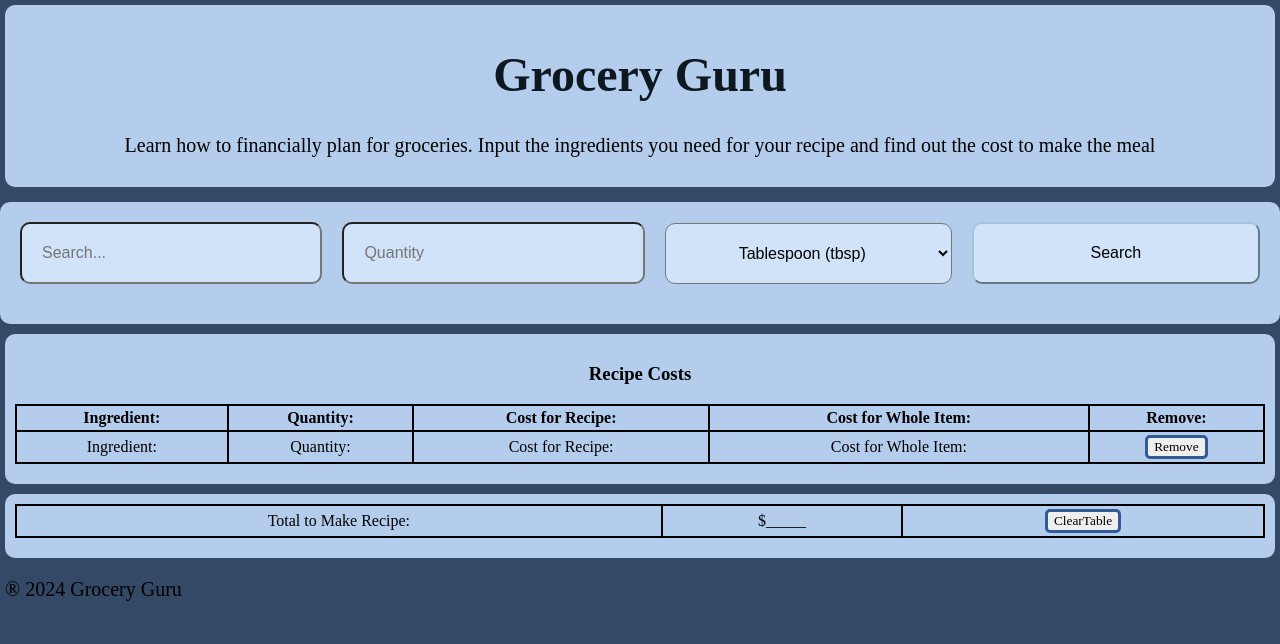
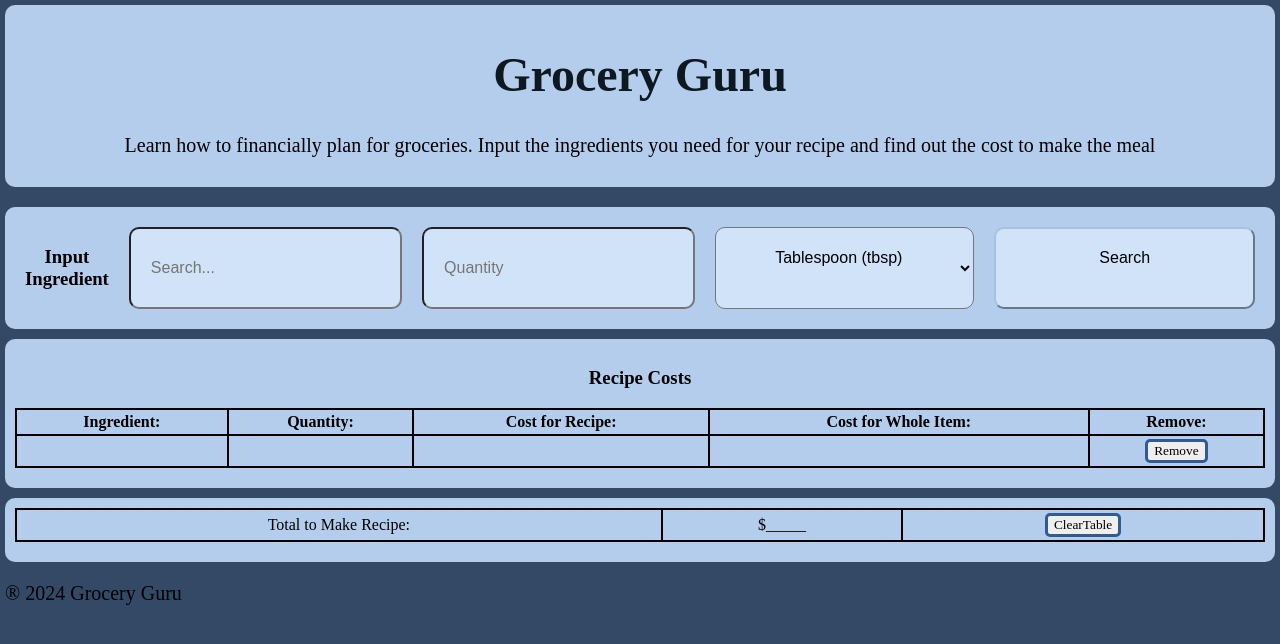
Before and after one commit to SofiaBLynch/CodeForChange2024, a React (Create React App) app: page / in a window 1280 px wide. Shown: the top 644 px of the page. Built offline with nearby package versions, Linux system fonts and the light colour scheme.

Commit message:
Small updates

```diff
--- a/src/outputTable.js
+++ b/src/outputTable.js
@@ -13,10 +13,10 @@ function OutputTable() {
                 <th>Remove:</th>
             </tr>
             <tr>
-                <td>Ingredient:</td>
-                <td>Quantity:</td>
-                <td>Cost for Recipe:</td>
-                <td>Cost for Whole Item:</td>
+                <td></td>
+                <td></td>
+                <td></td>
+                <td></td>
                 <td><button class='trashcan'>Remove</button></td>
             </tr>
 
--- a/src/userInput.css
+++ b/src/userInput.css
@@ -6,25 +6,23 @@
   justify-content: center; /* Center items horizontally */
   gap: 20px; /* Space between items */
 }
-
+h3
+{
+  font-family: 'Gravitas One';
+}
 .userInput input, .userInput select, .userInput button {
   display:flex;
   flex-flow:column wrap;
   align-content: center;
   width: 65%;
   max-width:800px;
-  margin:auto;
   border-radius: 10px;
   padding:20px;
-  margin-bottom: 20px;
   font-size: 1rem;
   border-radius: 10px; /* Rounded corners */
   background-color: #D1E3F8;
 }
-.User-app
-{
-  width: 100%;
-}
+
 .userInput button {
   cursor: pointer; /* Pointer on hover */
   background-color: #D1E3F8; /* Button background color */
--- a/src/userInput.js
+++ b/src/userInput.js
@@ -7,8 +7,11 @@ function UserInput() {
   const [unit, setUnit] = useState('tbsp'); // Default unit, can be changed as needed
 
   return (
-    <div className="User-app">
+    <div className="App">
+      <p id='userInputError'></p>
+
       <div className='userInput'>
+        <h3> Input Ingredient</h3>
         <input
           type="text"
           placeholder="Search..."
@@ -25,6 +28,7 @@ function UserInput() {
 
         <select value={unit} onChange={(e) => setUnit(e.target.value)}>
           <option value="tbsp">Tablespoon (tbsp)</option>
+          <option value="tsp">Teaspoon (tsp)</option>
           <option value="cup">Cup (cup)</option>
           <option value="oz">Ounce (oz)</option>
           <option value="ml">Milliliter (ml)</option>
```
